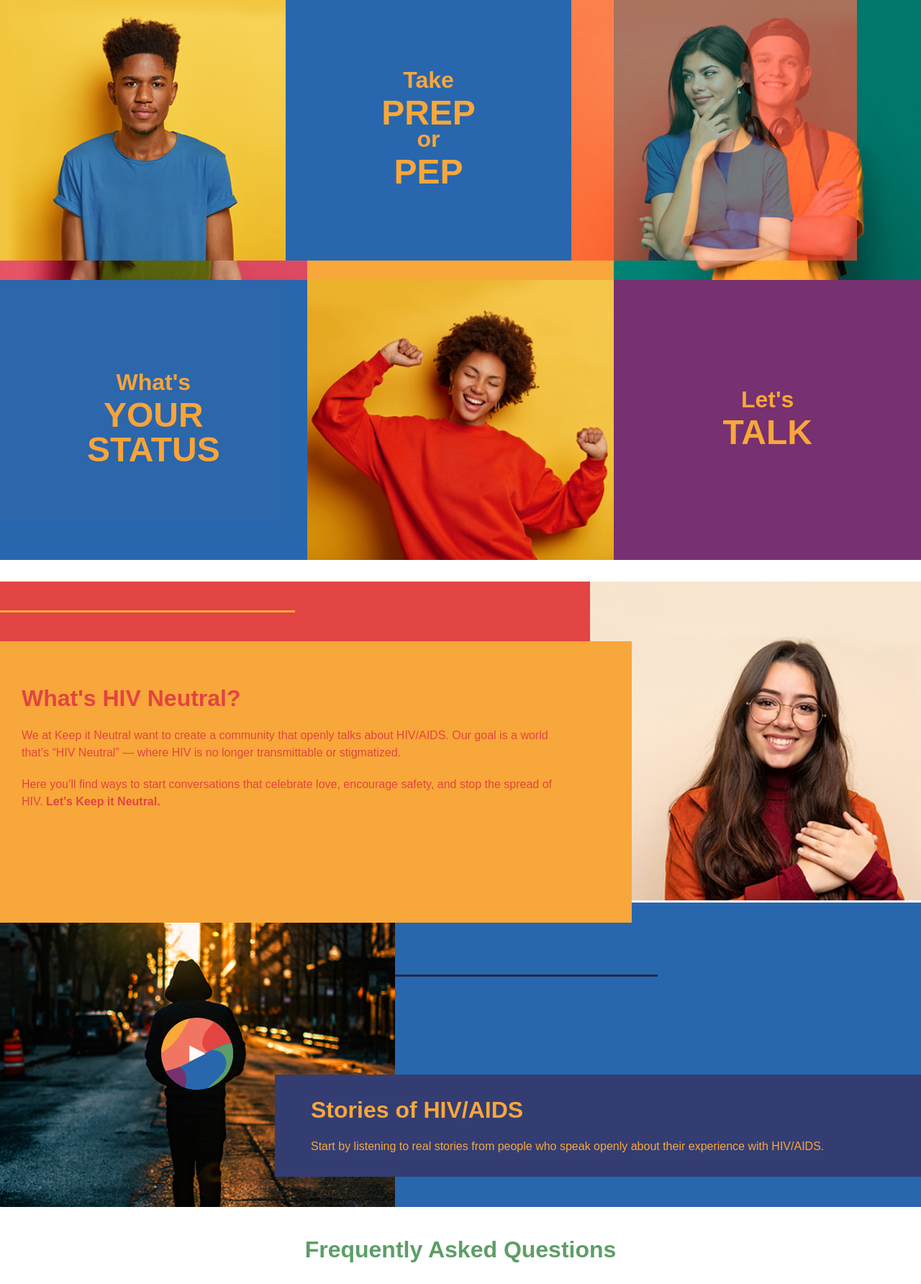
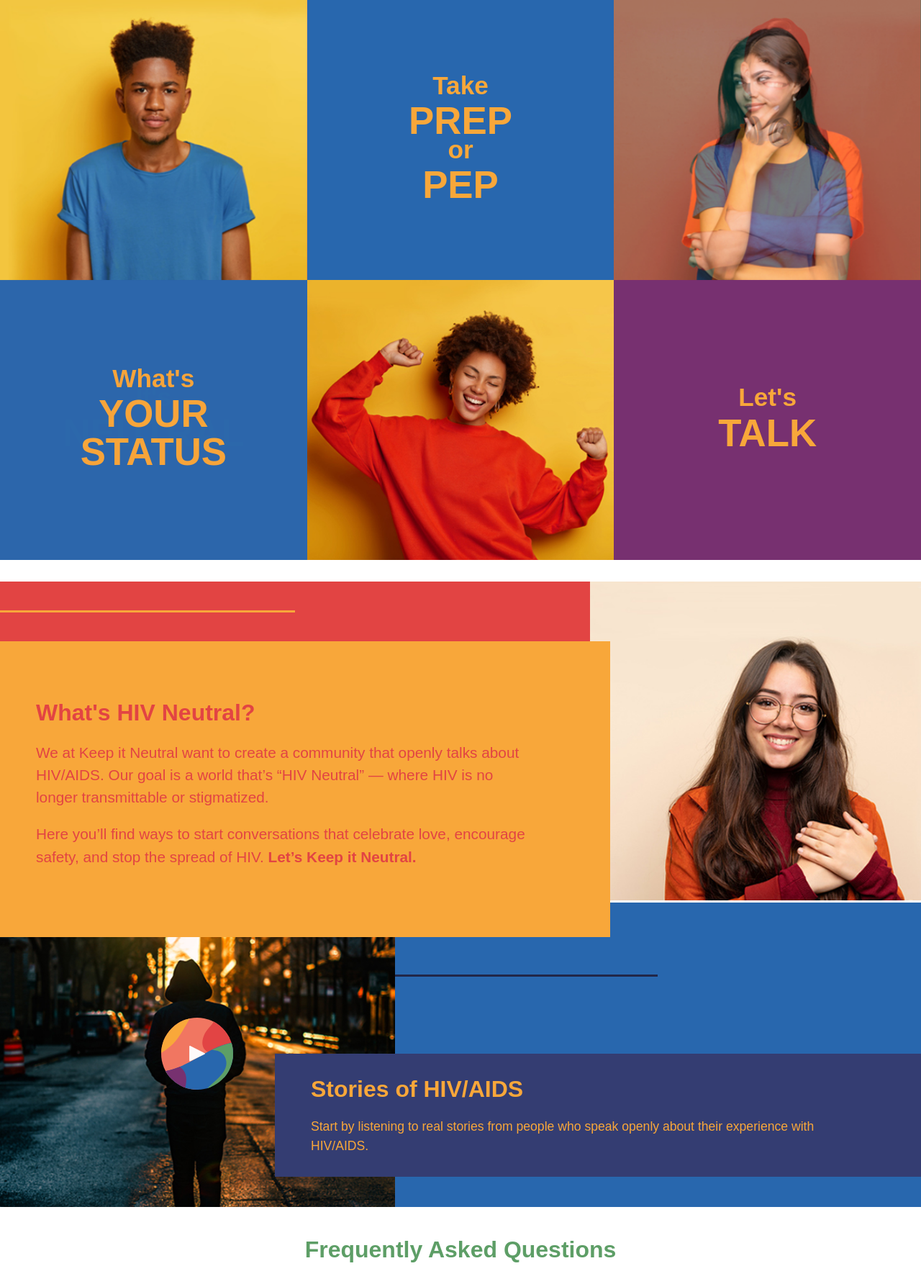
Before and after one commit to mariamkhalifa/Chang_Kayla_Khalifa_Mariam_Gajjar_Kahani_Tsao_Sandra_Valero_Luiza_FIP, a PHP site: page /Tsao_S_Valero_L_3014_research/ in a window 1280 px wide. Shown: the part 136-1920 px from the top of the page at 72% size. Run offline with PHP 8.4, Linux system fonts and the light colour scheme; some libraries are stand-ins or nearby versions; some web fonts are replaced.

Commit message:
hero fixes and about text larger

```diff
--- a/sass/main.scss
+++ b/sass/main.scss
@@ -81,3 +81,9 @@
 .button:hover {
     background-color: $hover-color;
 }
+
+@media screen and (min-width: 1000px) {
+    p {
+        font-size: 1.1em;
+    }
+}
--- a/sass/modules/_h_about.scss
+++ b/sass/modules/_h_about.scss
@@ -73,6 +73,12 @@
 @media screen and (min-width: 900px) {
     .about-text {
         height: 80%;
+        ul {
+            width: 90%;
+        }
+        li {
+            font-size: 1.1em;
+        }
     }
 }
 
@@ -82,23 +88,24 @@
     }
 
     .about-text {
-        width: 55vw;
-        padding-right: 80px;
-        padding-top: 60px;
+        width: 50vw;
+        padding-left: 50px;
+        padding-top: 80px;
     }
 }
 
 @media screen and (min-width: 1050px) {
     .about-text {
         width: 60vw;
+        li {
+            font-size: 1.3em;
+        }
     }
 }
 
 @media screen and (min-width: 1300px) {
     .about-text {
         width: 65vw;
-        padding-right: 100px;
         padding-left: 60px;
-        padding-top: 80px;
     }
 }
--- a/sass/modules/_h_hero.scss
+++ b/sass/modules/_h_hero.scss
@@ -65,6 +65,7 @@
     grid-template-columns: 1fr;
     grid-template-rows: 1fr 1fr;
     text-align: center;
+    width: 100vw;
 }
 
 .alt-hero-img1 {
@@ -246,8 +247,6 @@
 
     }
 
-
-
     .alt-hero-grid {
         grid-template-areas: 'a b c'
                              'd e f';
```
Also changed, not shown: css/main.css, 1 other file.
